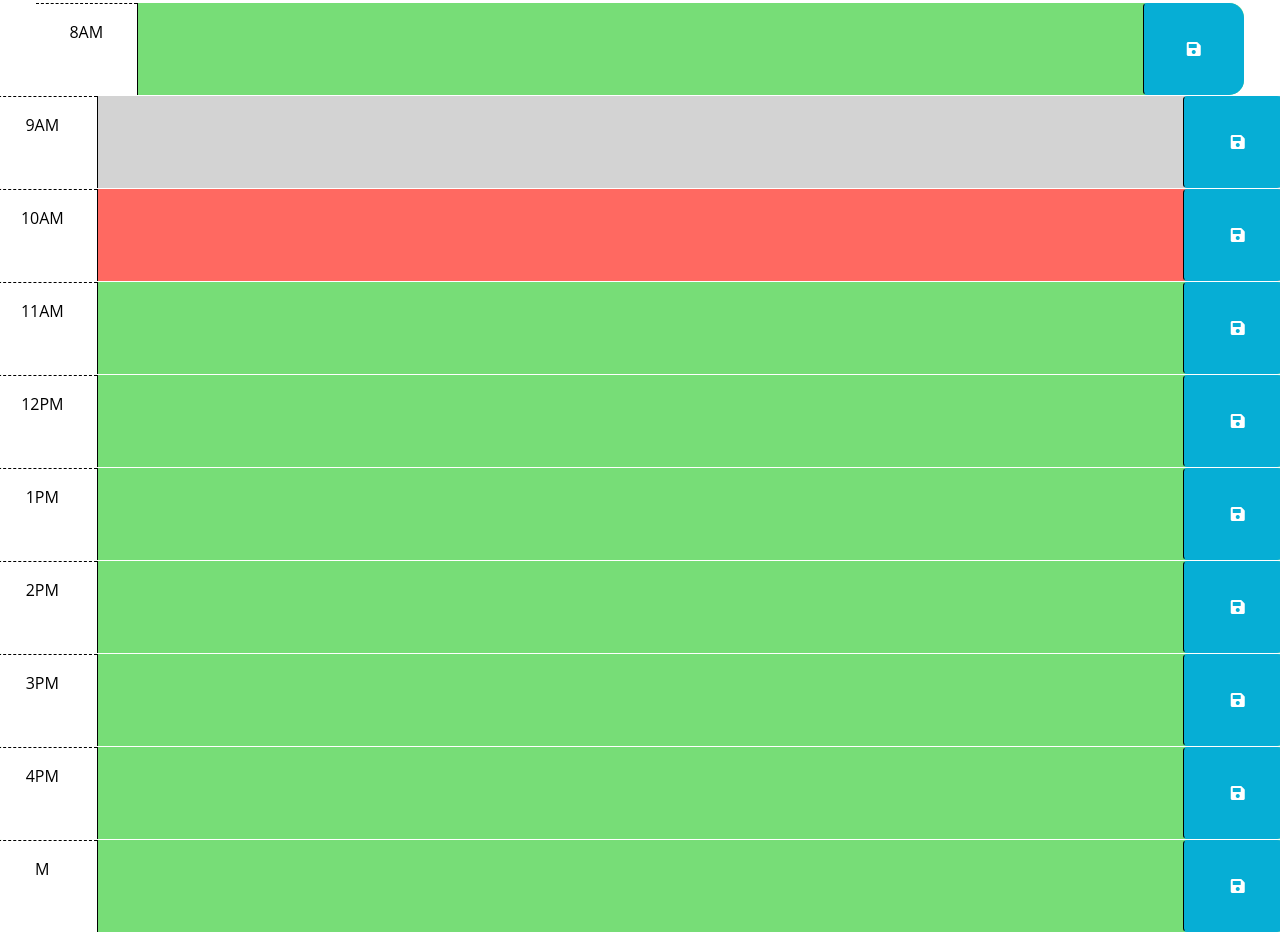
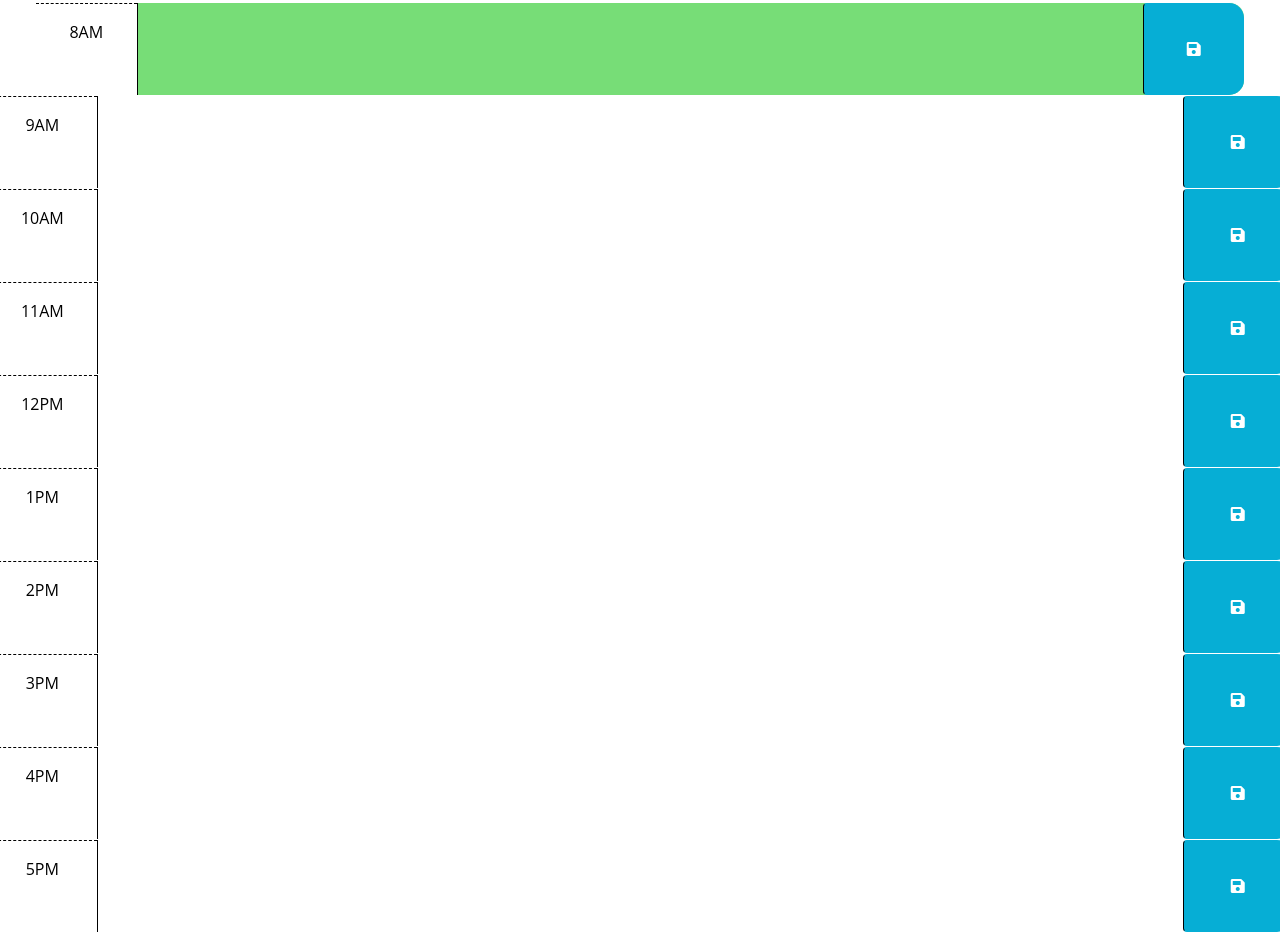
Before and after one commit to rosebudroro/Work-Day-Scheduler, a plain HTML site: page Develop/index.html in a window 1280 px wide. Shown: the part 375-1307 px from the top of the page. Drawn offline with nearby package versions, Linux system fonts and the light colour scheme.

Commit message:
cleaned up

```diff
--- a/Develop/index.html
+++ b/Develop/index.html
@@ -55,7 +55,7 @@
       </div>
 
       <!-- Example of a past time block. The "past" class adds a gray background color. -->
-      <div id="hour-9" class="row time-block past">
+      <div id="hour-9" class="row time-block">
         <div class="col-2 col-md-1 hour text-center py-3">9AM</div>
         <textarea class="col-8 col-md-10 description" rows="3"> </textarea>
         <button class="btn saveBtn col-2 col-md-1" aria-label="save">
@@ -64,7 +64,7 @@
       </div>
 
       <!-- Example of a present time block. The "present" class adds a red background color. -->
-      <div id="hour-10" class="row time-block present">
+      <div id="hour-10" class="row time-block">
         <div class="col-2 col-md-1 hour text-center py-3">10AM</div>
         <textarea class="col-8 col-md-10 description" rows="3"> </textarea>
         <button class="btn saveBtn col-2 col-md-1" aria-label="save">
@@ -73,7 +73,7 @@
       </div>
 
       <!-- Example of a future time block. The "future" class adds a green background color. -->
-      <div id="hour-11" class="row time-block future">
+      <div id="hour-11" class="row time-block">
         <div class="col-2 col-md-1 hour text-center py-3">11AM</div>
         <textarea class="col-8 col-md-10 description" rows="3"> </textarea>
         <button class="btn saveBtn col-2 col-md-1" aria-label="save">
@@ -82,7 +82,7 @@
       </div>
     </div>
 
-    <div id="hour-12" class="row time-block future">
+    <div id="hour-12" class="row time-block">
       <div class="col-2 col-md-1 hour text-center py-3">12PM</div>
       <textarea class="col-8 col-md-10 description" rows="3"> </textarea>
       <button class="btn saveBtn col-2 col-md-1" aria-label="save">
@@ -91,7 +91,7 @@
     </div>
   </div>
 
-  <div id="hour-13" class="row time-block future">
+  <div id="hour-13" class="row time-block">
     <div class="col-2 col-md-1 hour text-center py-3">1PM</div>
     <textarea class="col-8 col-md-10 description" rows="3"> </textarea>
     <button class="btn saveBtn col-2 col-md-1" aria-label="save">
@@ -100,7 +100,7 @@
   </div>
 </div>
 
-<div id="hour-14" class="row time-block future">
+<div id="hour-14" class="row time-block">
   <div class="col-2 col-md-1 hour text-center py-3">2PM</div>
   <textarea class="col-8 col-md-10 description" rows="3"> </textarea>
   <button class="btn saveBtn col-2 col-md-1" aria-label="save">
@@ -109,7 +109,7 @@
 </div>
 </div>
 
-<div id="hour-15" class="row time-block future">
+<div id="hour-15" class="row time-block">
   <div class="col-2 col-md-1 hour text-center py-3">3PM</div>
   <textarea class="col-8 col-md-10 description" rows="3"> </textarea>
   <button class="btn saveBtn col-2 col-md-1" aria-label="save">
@@ -118,7 +118,7 @@
 </div>
 </div>
 
-<div id="hour-16" class="row time-block future">
+<div id="hour-16" class="row time-block">
   <div class="col-2 col-md-1 hour text-center py-3">4PM</div>
   <textarea class="col-8 col-md-10 description" rows="3"> </textarea>
   <button class="btn saveBtn col-2 col-md-1" aria-label="save">
@@ -127,8 +127,8 @@
 </div>
 </div>
 
-<div id="hour-17" class="row time-block future">
-  <div class="col-2 col-md-1 hour text-center py-3">M</div>
+<div id="hour-17" class="row time-block">
+  <div class="col-2 col-md-1 hour text-center py-3">5PM</div>
   <textarea class="col-8 col-md-10 description" rows="3"> </textarea>
   <button class="btn saveBtn col-2 col-md-1" aria-label="save">
     <i class="fas fa-save" aria-hidden="true"></i>
--- a/Develop/script.js
+++ b/Develop/script.js
@@ -2,24 +2,7 @@
 // the code isn't run until the browser has finished rendering all the elements
 // in the html.
 $(function () {
-  // TODO: Add a listener for click events on the save button. This code should
-  // use the id in the containing time-block as a key to save the user input in
-  // local storage. HINT: What does `this` reference in the click listener
-  // function? How can DOM traversal be used to get the "hour-x" id of the
-  // time-block containing the button that was clicked? How might the id be
-  // useful when saving the description in local storage?
-  //
-  // TODO: Add code to apply the past, present, or future class to each time
-  // block by comparing the id to the current hour. HINTS: How can the id
-  // attribute of each time-block be used to conditionally add or remove the
-  // past, present, and future classes? How can Day.js be used to get the
-  // current hour in 24-hour time?
-  //
-  // TODO: Add code to get any user input that was saved in localStorage and set
-  // the values of the corresponding textarea elements. HINT: How can the id
-  // attribute of each time-block be used to do this?
-  //
-  // TODO: Add code to display the current date in the header of the page.
+
 });
 
 var today = dayjs();
@@ -36,7 +19,6 @@ $('.saveBtn').on('click', function () {
   localStorage.setItem(timeSlot, description);
 });
 
-
 $('#hour-8 .description').val(localStorage.getItem('hour-8'));
 $('#hour-9 .description').val(localStorage.getItem('hour-9'));
 $('#hour-10 .description').val(localStorage.getItem('hour-10'));
@@ -47,3 +29,18 @@ $('#hour-14 .description').val(localStorage.getItem('hour-14'));
 $('#hour-15 .description').val(localStorage.getItem('hour-15'));
 $('#hour-16 .description').val(localStorage.getItem('hour-16'));
 $('#hour-17 .description').val(localStorage.getItem('hour-17'));
+
+$(".time-block").each(function () {
+  var timeBlock = $(this).attr("id").split("-")[1];
+
+  if (currentHour == timeBlock) {
+    $(this).addClass("present");
+    $(this).children(".description");
+  } else if (currentHour < timeDiv) {
+    $(this).removeClass("present");
+    $(this).addClass("future");
+  } else if (currentHour > timeDiv) {
+    $(this).removeClass("future");
+    $(this).addClass("past");
+  }
+});
```
